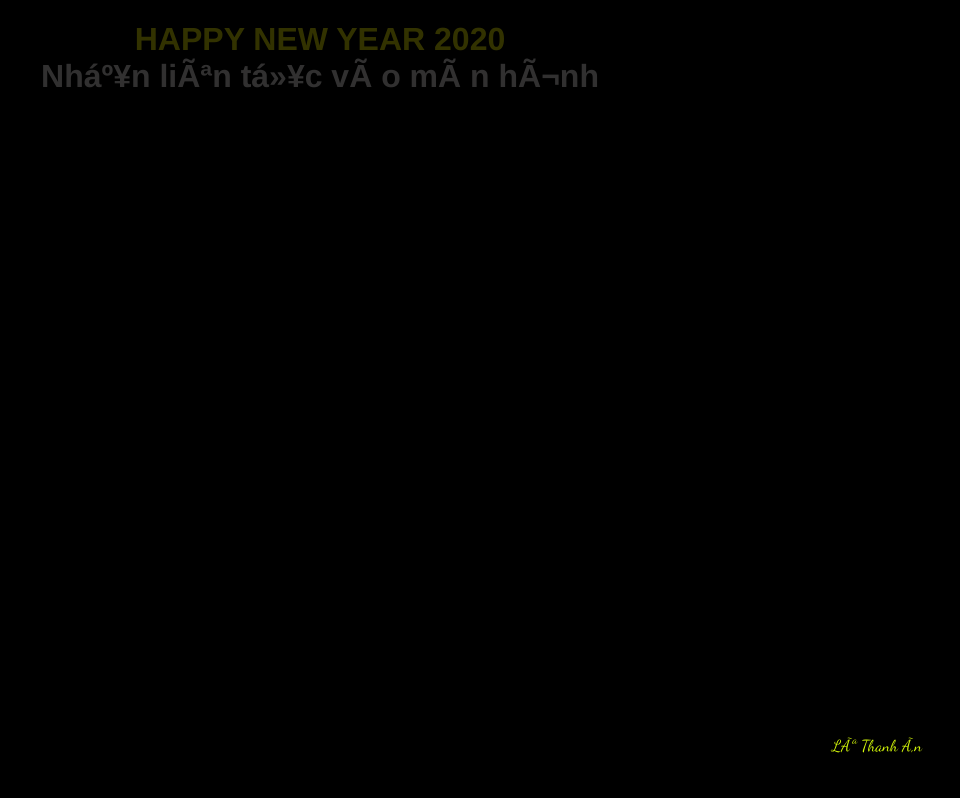
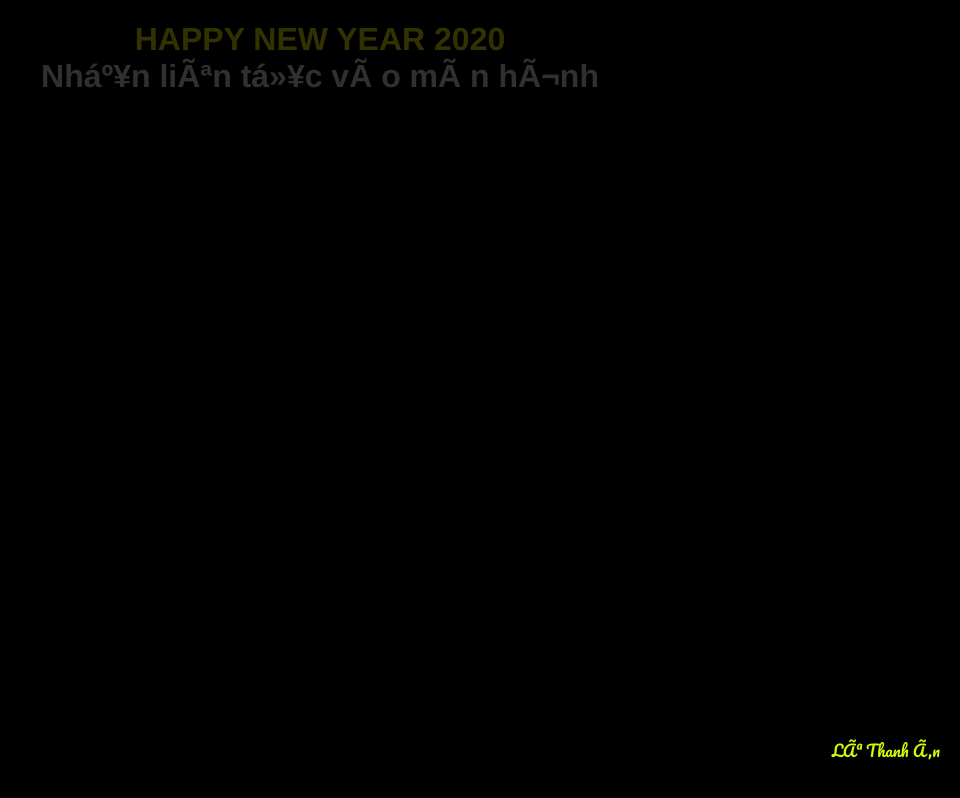
Before and after one commit to anlethanh048/happy, a plain HTML site: page index.html in a window 1280 px wide. Shown: the whole page, without its empty margins (320-1280 px from the left). Drawn offline with Linux system fonts and the light colour scheme.

Commit message:
Update fireworks.css

```diff
--- a/css/fireworks.css
+++ b/css/fireworks.css
@@ -69,7 +69,7 @@ main p{
     -moz-user-select: none;
     -khtml-user-select: none;
 	-ms-user-select: none;
-	font-family: 'Dancing Script', cursive;
+	font-family: 'Pacifico', cursive;
 
 }
 span {
```
